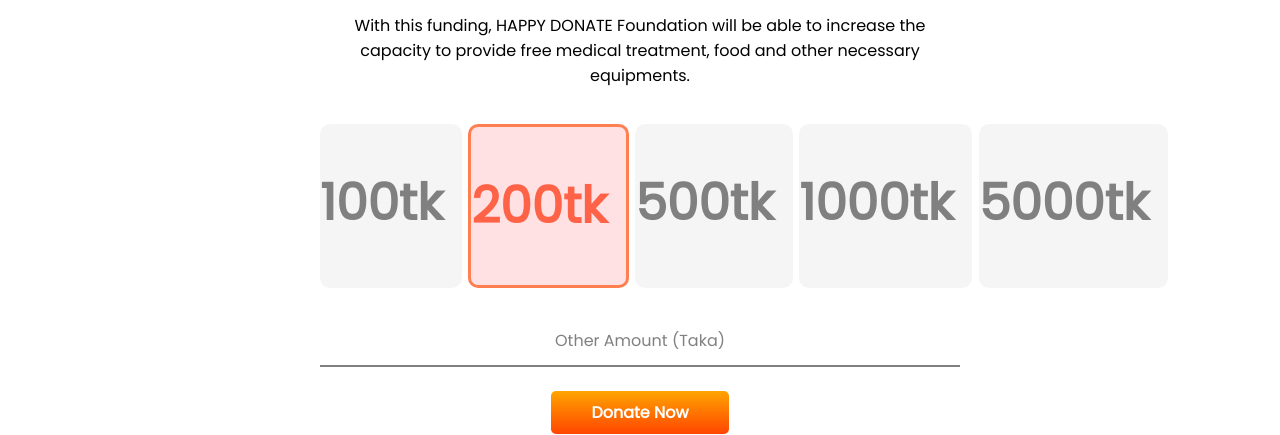
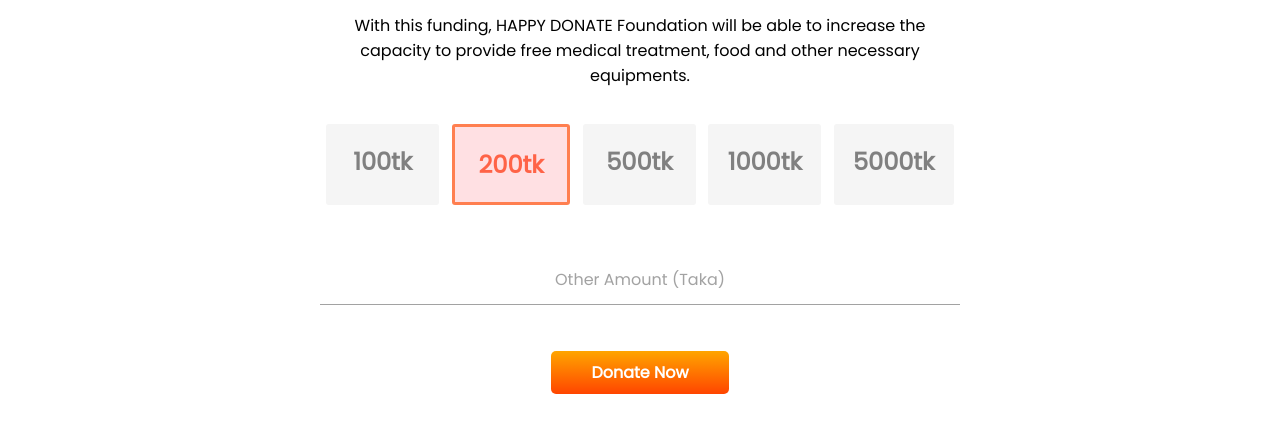
Before and after one commit to sumiyamoon05/happy-donate, a plain HTML site: page index.html in a window 1280 px wide. Shown: the part 673-1108 px from the top of the page. After the commit the page ends 1068 px from the top, so only its background shows below. Drawn offline with Linux system fonts and the light colour scheme.

Commit message:
secomd commit

```diff
--- a/index.html
+++ b/index.html
@@ -25,7 +25,7 @@
             <a class="link-button" href="">Donate Now</a>
         </div>
     </section>
-    <section >
+    <section>
         <div class="second-page">
             <h1 id="text-size">Donate Today</h1>
             <p>With this funding, HAPPY DONATE Foundation will be able to increase the capacity to provide free medical
@@ -33,25 +33,26 @@
         </div>
         <div class="flexiable-container home-page">
             <div class=" box-iteam">
-                <h1 >100tk</h1>
+                <h2>100tk</h2>
             </div>
             <div id="add-bg">
-                <h1>200tk</h1>
+                <h2>200tk</h2>
             </div>
             <div class=" box-iteam">
-                <h1 >500tk</h1>
+                <h2>500tk</h2>
             </div>
             <div class=" box-iteam">
-                <h1 >1000tk</h1>
+                <h2>1000tk</h2>
             </div>
             <div class=" box-iteam">
-                <h1>5000tk</h1>
+                <h2>5000tk</h2>
             </div>
+        </div>
         </div>
         <div class="home-page">
             <p class="end-of-second-section">Other Amount (Taka)</p>
             <br>
-           <a class="link-button" href="">Donate Now</a>
+            <a class="link-button" href="">Donate Now</a>
 
         </div>
 
--- a/style.css
+++ b/style.css
@@ -2,13 +2,15 @@ body {
     font-family: 'Poppins', sans-serif;
     margin: 0;
 }
+
 .top-banner {
     background-image: url(images/donation13.jpg);
-    height:550px;
+    height: 550px;
     background-position: center;
     background-repeat: no-repeat;
     background-size: cover;
 }
+
 .home-page {
     color: white;
     margin: auto;
@@ -16,18 +18,22 @@ body {
     padding: 10px;
     text-align: center;
 }
-h1{
+
+h1 {
     font-size: 50px;
     text-align: center;
 
 }
-#st{
+
+#st {
     text-shadow: 2px 2px 8px black;
 }
+
 .emphasis {
     font-weight: 600;
 
 }
+
 .link-button {
     text-decoration: none;
     background-image: linear-gradient(orange, orangered);
@@ -37,6 +43,7 @@ h1{
     border-radius: 5px;
     white-space: nowrap;
 }
+
 .second-page {
     color: black;
     margin: auto;
@@ -44,39 +51,50 @@ h1{
     padding: 10px;
     text-align: center;
 }
-#text-size{
+
+#text-size {
     font-size: 40px;
+
 }
+
 .flexiable-container {
     display: flex;
 }
-.box-iteam{
+
+.box-iteam {
     width: 30%;
     padding-right: 3%;
+    padding-left: 3%;
     margin-right: 1%;
-    border-radius: 10px;
+    margin-left: 1%;
+    border-radius: 3px;
     background-color: whitesmoke;
     color: gray;
-    font-size: 1px;
+    inline-size: 100px;
 }
-#add-bg{
+
+#add-bg {
     border-color: tomato;
     width: 30%;
     padding-right: 3%;
+    padding-left: 3%;
     margin-right: 1%;
-    border-radius: 10px;
+    margin-left: 1%;
+    border-radius: 3px;
     background-color: rgba(255, 182, 188, 0.418);
     color: tomato;
     border-style: solid;
     border-color: coral;
+    inline-size: 100px;
 }
-.end-of-second-section{
-    color: gray;
+
+.end-of-second-section {
+    color: rgba(128, 128, 128, 0.731);
     text-align: center;
     width: 100%;
     padding: 12px 20px;
-    margin: 8px 0;
+    margin: 30px 0;
     box-sizing: border-box;
     border: none;
-    border-bottom: 2px solid gray;
+    border-bottom: 1px solid rgba(128, 128, 128, 0.731);
 }
```
